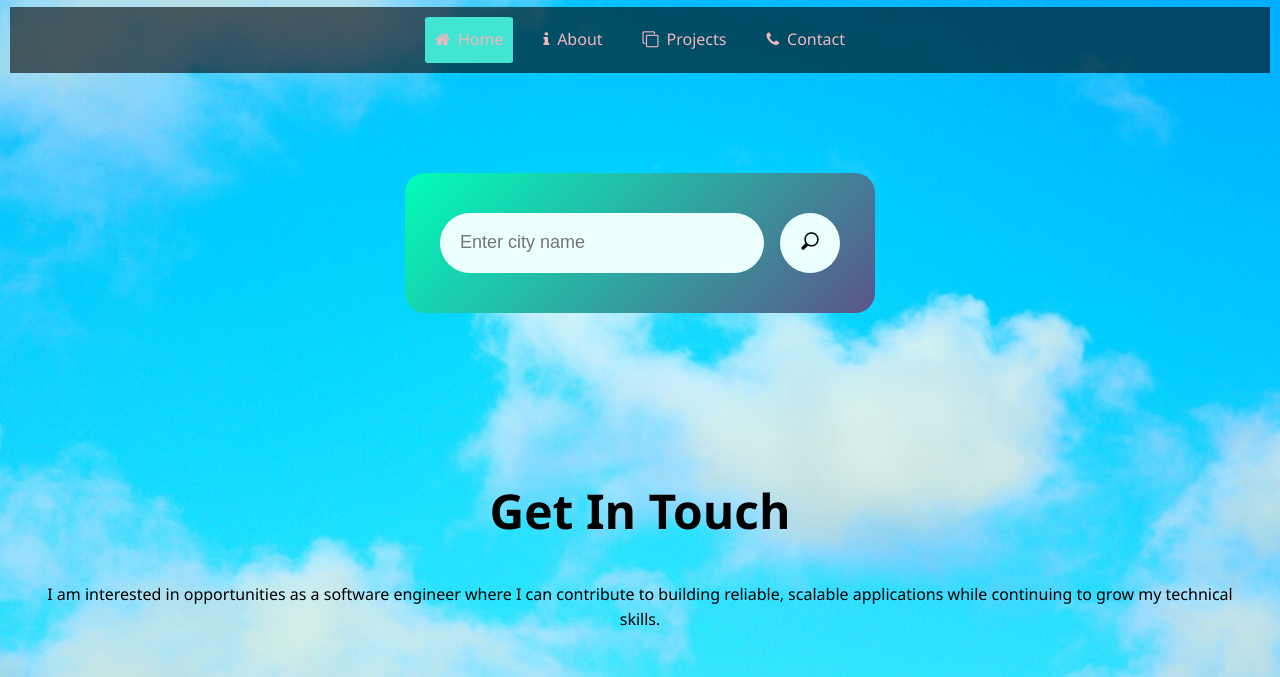
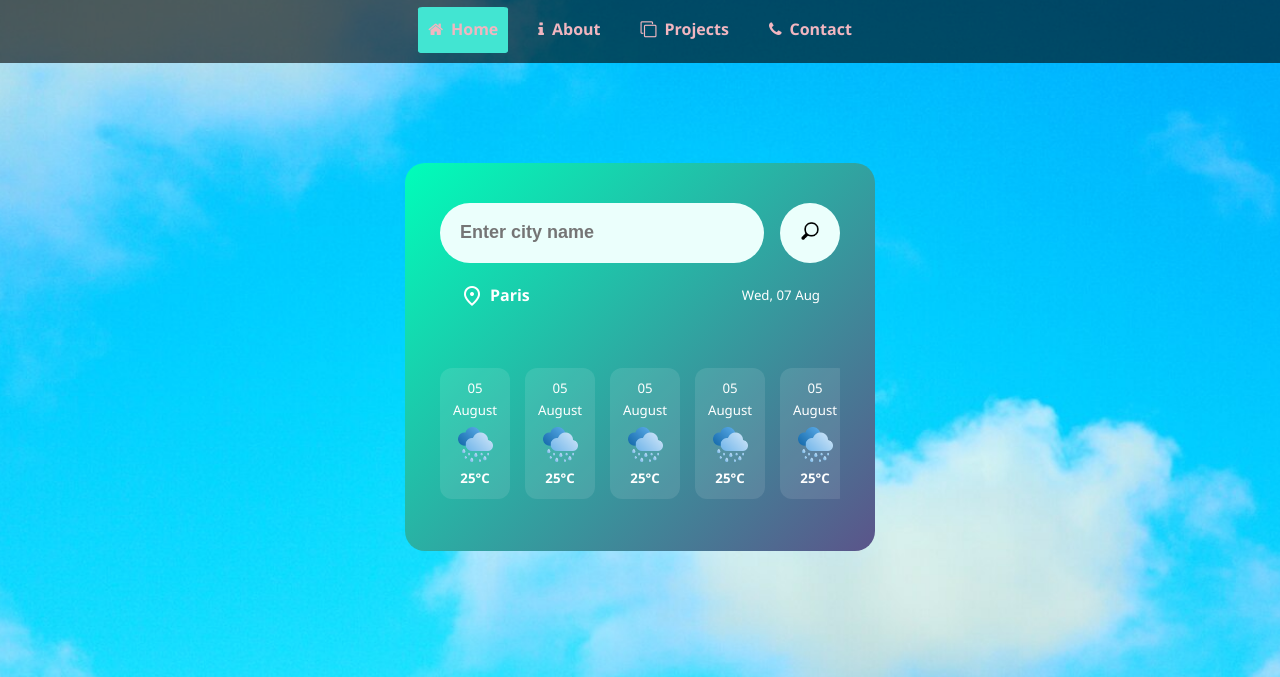
Before and after one commit to amirabou-cloud/Weatherapp, a plain HTML site: page index.html in a window 1280 px wide. Shown: the part 234-911 px from the top of the page. Drawn offline with nearby package versions, Linux system fonts and the light colour scheme.

Commit message:
added weather for the week + readme

```diff
--- a/index.html
+++ b/index.html
@@ -4,6 +4,9 @@
     <meta name="viewport" content="width=device-width, initial-scale=1.0" />
     <title>Weather App</title>
     <link rel="stylesheet" href="style.css" />
+    <!-- Import google Icons -->
+    <link href="https://fonts.googleapis.com/css2?family=Material+Symbols+Outlined" rel="stylesheet" />
+    <link rel="stylesheet" href="https://fonts.googleapis.com/css2?family=Material+Symbols+Outlined:opsz,wght,FILL,GRAD@20..48,100..700,0..1,-50..200&icon_names=location_on" />
     <link rel="stylesheet" href="https://stackpath.bootstrapcdn.com/font-awesome/4.7.0/css/font-awesome.min.css">
     <script src="script.js" defer></script>
   </head>
@@ -35,6 +38,32 @@
       <div class="error">
         <p>City not found</p>
       </div>
+      <!--
+      <section class="search-city section-message">
+          <img class="message-img" src="images/searching women.jpg">
+          <div><h1> Search City</h1>
+            <h4 class="regular-txt"> Find out the weather condition of the city</h4>
+          </div>
+        </section>
+        <section class="not-found section-message">
+          <img src="images/error404.jpg">
+          <div><h1> Search City</h1>
+            <h4 class="regular-txt"> Find out the weather condition of the city</h4>
+          </div>
+        </section>
+        -->
+
+      <section class="weather-info">
+        <div class="location-date-container">
+          <div class="location">
+            <span class="material-symbols-outlined">
+              location_on
+            </span>
+            <h4 class="country-txt">Paris</h4>
+          </div>
+          <h5 class="current-date-txt regular-txt">Wed, 07 Aug</h5>
+        </div>
+      </section>
 
       <div class="weather">
         <img src="images/rain.png" class="weather-icon" />
@@ -56,7 +85,44 @@
             </div>
           </div>
         </div>
+        </div>
+    <div class="forecast-item-container">
+      <div class="forecast-item">
+        <h5 class="forecast-item-date regular-txt">05 August</h5>
+        <img src="images/rain.png" class="forecast-item-img">
+        <h5 class="forecast-item-temp">25°C</h5>
       </div>
+      <div class="forecast-item">
+        <h5 class="forecast-item-date regular-txt">05 August</h5>
+        <img src="images/rain.png" class="forecast-item-img">
+        <h5 class="forecast-item-temp">25°C</h5>
+      </div>
+      <div class="forecast-item">
+        <h5 class="forecast-item-date regular-txt">05 August</h5>
+        <img src="images/rain.png" class="forecast-item-img">
+        <h5 class="forecast-item-temp">25°C</h5>
+      </div>
+      <div class="forecast-item">
+        <h5 class="forecast-item-date regular-txt">05 August</h5>
+        <img src="images/rain.png" class="forecast-item-img">
+        <h5 class="forecast-item-temp">25°C</h5>
+      </div>
+      <div class="forecast-item">
+        <h5 class="forecast-item-date regular-txt">05 August</h5>
+        <img src="images/rain.png" class="forecast-item-img">
+        <h5 class="forecast-item-temp">25°C</h5>
+      </div>
+      <div class="forecast-item">
+        <h5 class="forecast-item-date regular-txt">05 August</h5>
+        <img src="images/rain.png" class="forecast-item-img">
+        <h5 class="forecast-item-temp">25°C</h5>
+      </div>
+      <div class="forecast-item">
+        <h5 class="forecast-item-date regular-txt">05 August</h5>
+        <img src="images/rain.png" class="forecast-item-img">
+        <h5 class="forecast-item-temp">25°C</h5>
+      </div>
+    </div>
     </div>
     <script src="script.js"></script>
   </main>
--- a/style.css
+++ b/style.css
@@ -2,6 +2,7 @@
   margin: 0;
   padding: 0;
   box-sizing: border-box;
+  font-weight: 600;
 }
 
 /* header */
@@ -90,8 +91,6 @@
 
 /* main*/
 
-//
-
 Weather App
 {
   margin: 0;
@@ -107,10 +106,15 @@
   font-family: "Segoe UI", Tahoma, Geneva, Verdana, sans-serif;
   line-height: 1.6;
   margin: 20px auto;
-  padding: 10px;
+  padding: 0px;
   color: #333;
 }
+/* Utilities */
+.regular-txt{
+  font-weight: 400;
+}
 
+/* Section weather Input */
 .card {
   width: 90%;
   max-width: 470px;
@@ -155,6 +159,24 @@
 .search button img {
   width: 30px;
 }
+
+/* Section weather Info*/
+.weather-info{
+  padding: 20px;
+}
+
+.location-date-container{
+  display: flex;
+  justify-content: space-between;
+  align-items: center;
+}
+
+.location{
+  display: flex;
+  align-items: center;
+  gap: 6px;
+}
+
 
 .weather-icon {
   width: 170px;
@@ -201,6 +223,64 @@
   text-align: center;
   display: none;
   margin-top: 30px;
+}
+
+.forecast-item-container{
+  margin-top: 40px;
+  display: flex;
+  gap: 15px;
+  overflow: scroll;
+  padding-bottom: 12px;
+}
+
+.forecast-item-container::-webkit-scrollbar{
+  height: 8px;
+  border-radius: 99px;
+}
+
+.forecast-item-container::-webkit-scrollbar-track{
+  background: rgba(0, 0, 0, 0.1);
+}
+
+.forecast-item-container::-webkit-scrollbar-thumb{
+  background: rgba(0, 0, 0, 0.15);
+  border-radius: 99px;
+}
+
+.forecast-item{
+  min-width: 70px;
+  background: rgb(255, 255, 255, 0.1);
+  display: flex;
+  flex-direction: column;
+  gap: 6px;
+  padding: 10px;
+  align-items: center;
+  border-radius: 12px;
+  transition: 0.3s background;
+}
+
+.forecast-item:hover{
+  background: rgb (225, 225, 225, 0.15);
+}
+
+.forecast-item-img{
+  width: 35px;
+  height: 35px;
+}
+/* Section Message*/
+.section-message{
+  display: flex;
+  flex-direction: column;
+  align-items: center;
+  text-align: center;
+  gap: 15px;
+  margin-top: 25%;
+}
+
+.message-img{
+  height:180px;
+  width: fit-content;
+  background: none;
 }
 
 /* Contact Section */
```
Also changed, not shown: images/error404.jpg (added), images/location.jpg (added), images/searching women.jpg (added), 1 other file.
